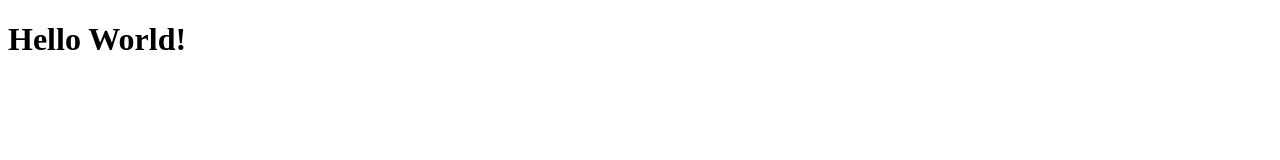
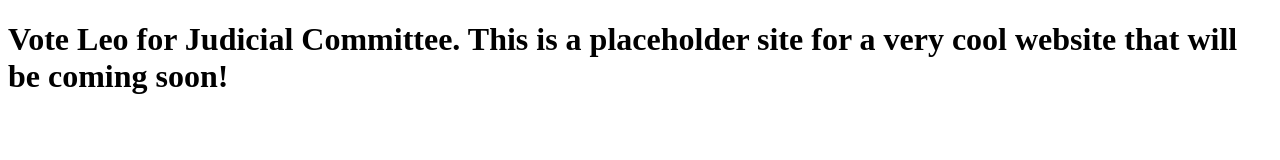
Before and after one commit to LW56e2/lw56e2.github.io, a plain HTML site: page index.html in a window 1280 px wide. Drawn offline with Linux system fonts and the light colour scheme.

Commit message:
made it a simple placeholder site

```diff
--- a/index.html
+++ b/index.html
@@ -2,9 +2,9 @@
 <html lang="en">
 <head>
     <meta charset="UTF-8">
-    <title>Leo</title>
+    <title>Leo's Amazing Placeholder Site</title>
 </head>
 <body>
-<h1>Hello World!</h1>
+<h1>Vote Leo for Judicial Committee. This is a placeholder site for a very cool website that will be coming soon!</h1>
 </body>
 </html>
```
